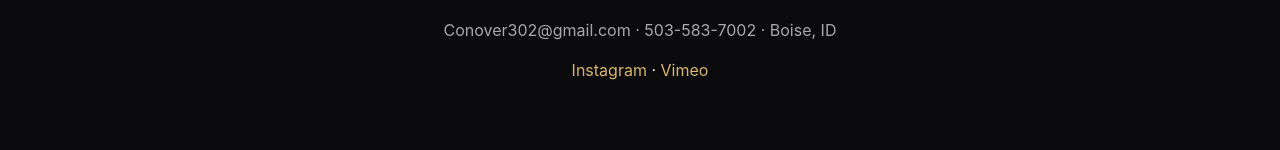
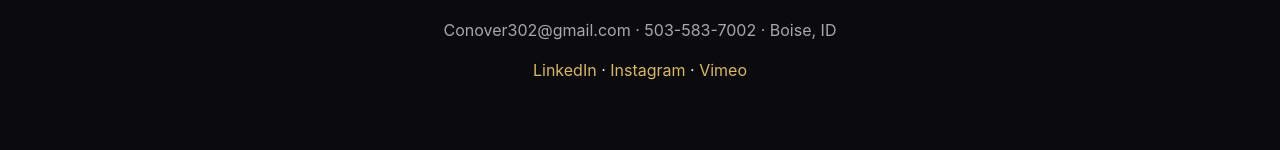
Before and after one commit to skyline45boise-hash/website-v1, a plain HTML site: page index.html in a window 1280 px wide. Shown: the part 4248-4398 px from the top of the page. Drawn offline with Linux system fonts and the light colour scheme.

Commit message:
Add LinkedIn link to contact section

```diff
--- a/index.html
+++ b/index.html
@@ -247,6 +247,7 @@ footer a{color:var(--fg-dim)}
     <h2>Let's work together</h2>
     <p style="color:var(--fg-dim)">Conover302@gmail.com · 503-583-7002 · Boise, ID</p>
     <p>
+      <a href="https://www.linkedin.com/in/scott-conover-/" target="_blank" rel="noopener">LinkedIn</a> ·
       <a href="https://instagram.com/REPLACE" target="_blank" rel="noopener">Instagram</a> ·
       <a href="https://vimeo.com/REPLACE" target="_blank" rel="noopener">Vimeo</a>
     </p>
```
